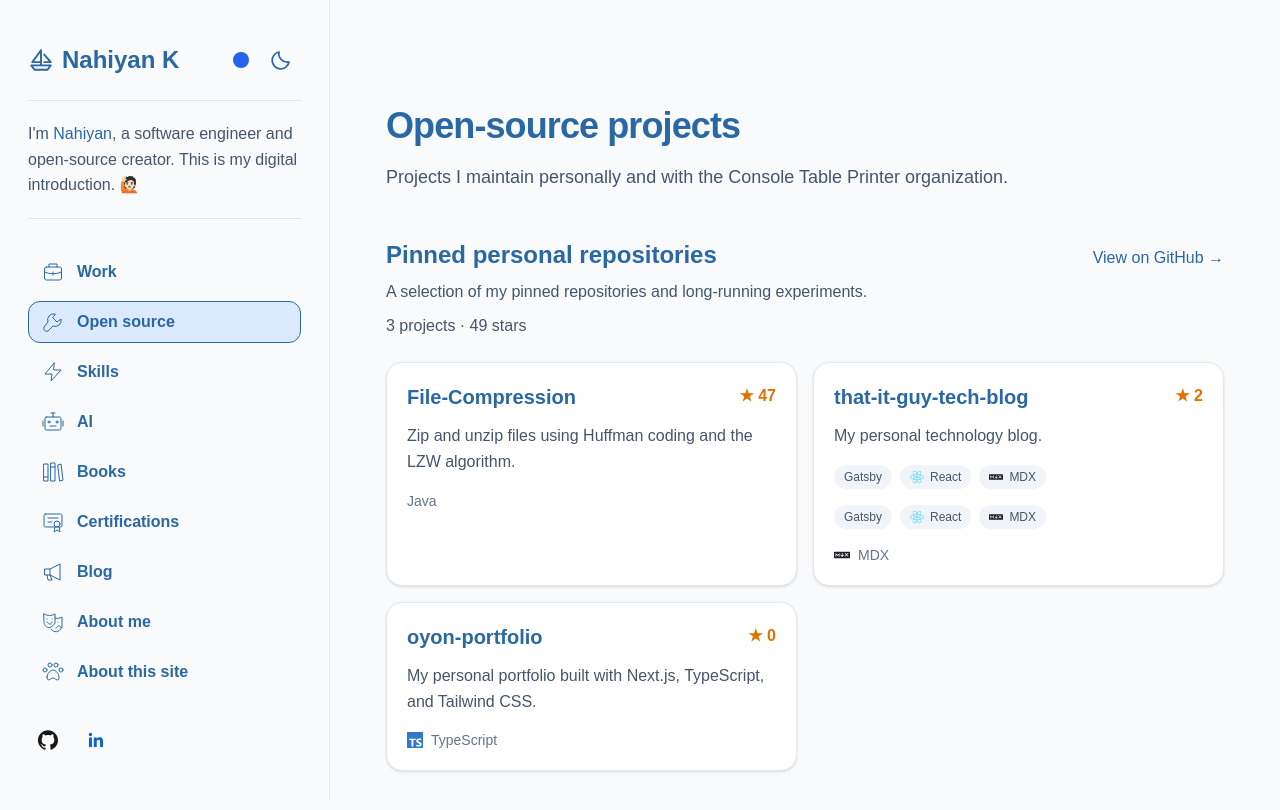
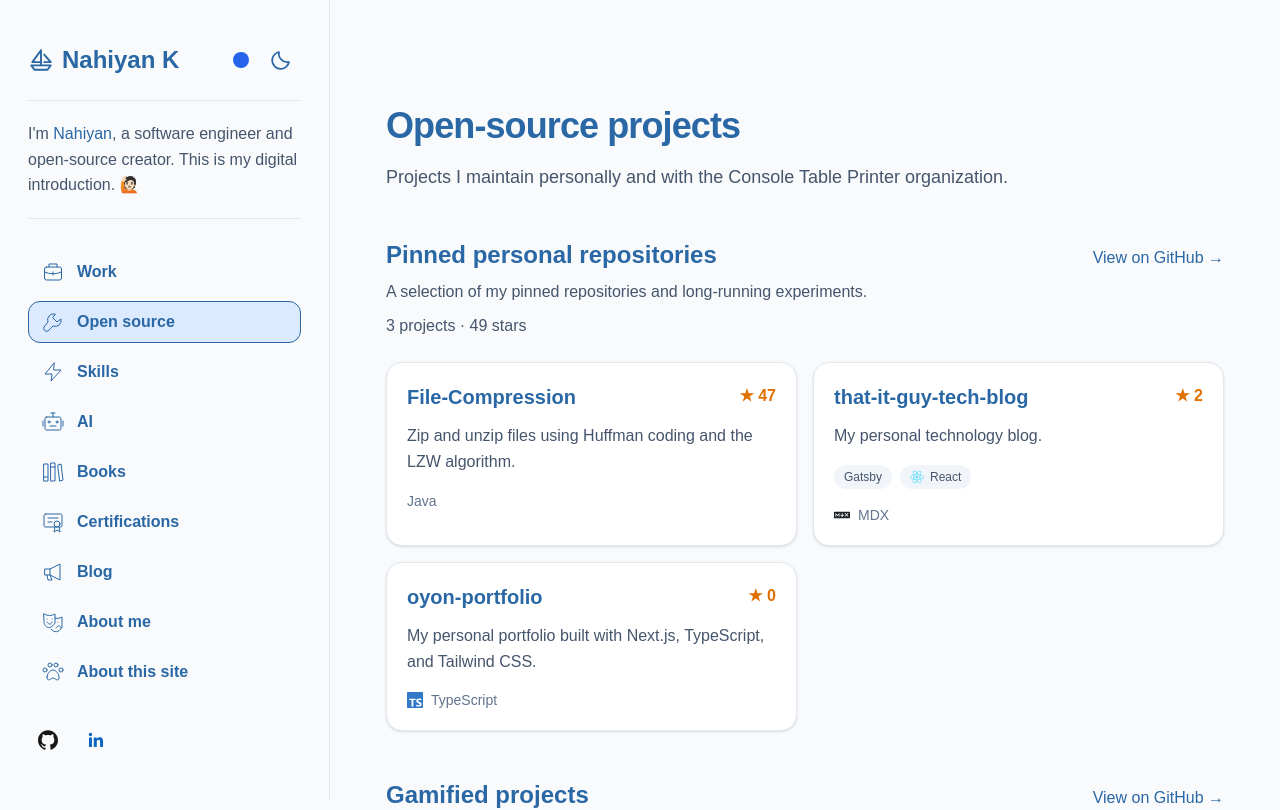
Before and after one commit to ayonious/oyon-portfolio, a Next.js app: page /projects in a window 1280 px wide. Shown: the top 810 px of the page. Built offline with nearby package versions, Linux system fonts and the light colour scheme.

Commit message:
refactor: deduplicate project technology tags

```diff
--- a/app/projects/page.tsx
+++ b/app/projects/page.tsx
@@ -4,6 +4,12 @@ import {
 } from "../../config/projects";
 import { pageContent } from "../../config/siteContent";
 import BrandIcon from "../../components/BrandIcon";
+
+function getProjectTechnologies(project: OpenSourceProject) {
+  return [...new Set(project.technologies ?? [])].filter(
+    (technology) => technology.toLowerCase() !== project.language?.toLowerCase(),
+  );
+}
 
 function ProjectCard({ project }: { project: OpenSourceProject }) {
   return (
@@ -31,9 +37,9 @@ function ProjectCard({ project }: { project: OpenSourceProject }) {
         {project.description}
       </p>
 
-      {project.technologies && (
+      {getProjectTechnologies(project).length > 0 && (
         <div className="mt-4 flex flex-wrap gap-2" aria-label="Technologies used">
-          {project.technologies.map((technology) => (
+          {getProjectTechnologies(project).map((technology) => (
             <span
               key={technology}
               className="inline-flex items-center gap-1.5 rounded-full bg-slate-100 px-2.5 py-1 text-xs font-medium text-slate-600 dark:bg-slate-800 dark:text-slate-300"
@@ -54,20 +60,6 @@ function ProjectCard({ project }: { project: OpenSourceProject }) {
         >
           {project.demoLabel} ↗
         </a>
-      )}
-
-      {project.technologies && (
-        <div className="mt-4 flex flex-wrap gap-2" aria-label="Technologies used">
-          {project.technologies.map((technology) => (
-            <span
-              key={technology}
-              className="inline-flex items-center gap-1.5 rounded-full bg-slate-100 px-2.5 py-1 text-xs font-medium text-slate-600 dark:bg-slate-800 dark:text-slate-300"
-            >
-              <BrandIcon name={technology} className="h-3.5 w-3.5" />
-              {technology}
-            </span>
-          ))}
-        </div>
       )}
 
       {project.language && (
@@ -145,9 +137,9 @@ function ProjectGroup({
                 <p className="mt-1 text-sm text-slate-600 dark:text-slate-300">
                   {project.description}
                 </p>
-                {project.technologies && (
+                {getProjectTechnologies(project).length > 0 && (
                   <p className="mt-2 text-xs font-medium text-slate-500 dark:text-slate-400">
-                    Built with {project.technologies.join(" · ")}
+                    Built with {getProjectTechnologies(project).join(" · ")}
                   </p>
                 )}
               </div>
```
